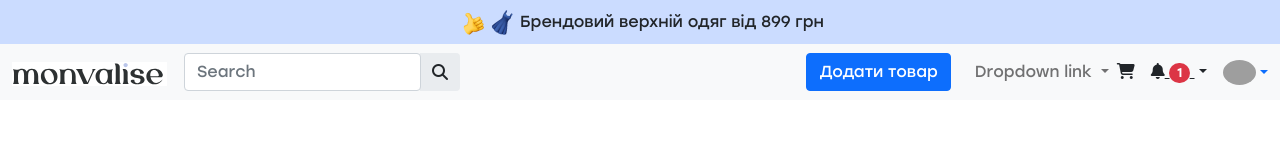
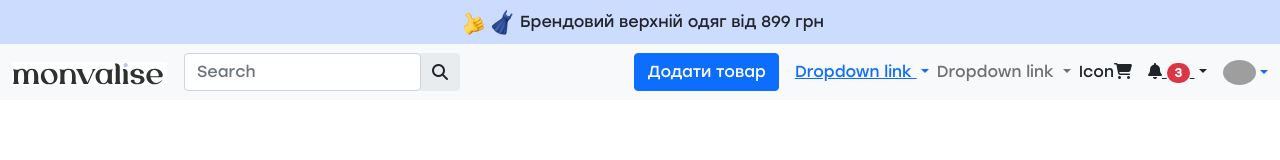
Before and after one commit to duracell27/testHTMLforGeek, a website: page src/index.html in a window 1280 px wide. Drawn offline with nearby package versions, Linux system fonts and the light colour scheme; files that its build step writes are made by us from their sources; grey boxes are pictures that could not be loaded.

Commit message:
dropdown works

```diff
--- a/src/index.html
+++ b/src/index.html
@@ -9,9 +9,9 @@
   <!-- Bootstrap CSS -->
   <link href="https://cdn.jsdelivr.net/npm/bootstrap@5.0.2/dist/css/bootstrap.min.css" rel="stylesheet"
     crossorigin="anonymous">
-  <!-- <script src="https://cdn.jsdelivr.net/npm/bootstrap@5.0.2/dist/js/bootstrap.bundle.min.js" integrity="sha384-MrcW6ZMFYlzcLA8Nl+NtUVF0sA7MsXsP1UyJoMp4YLEuNSfAP+JcXn/tWtIaxVXM" crossorigin="anonymous"></script> -->
-  <script src="https://cdn.jsdelivr.net/npm/@popperjs/core@2.9.2/dist/umd/popper.min.js" integrity="sha384-IQsoLXl5PILFhosVNubq5LC7Qb9DXgDA9i+tQ8Zj3iwWAwPtgFTxbJ8NT4GN1R8p" crossorigin="anonymous"></script>
-<script src="https://cdn.jsdelivr.net/npm/bootstrap@5.0.2/dist/js/bootstrap.min.js" integrity="sha384-cVKIPhGWiC2Al4u+LWgxfKTRIcfu0JTxR+EQDz/bgldoEyl4H0zUF0QKbrJ0EcQF" crossorigin="anonymous"></script>
+
+  <!-- <script src="https://cdn.jsdelivr.net/npm/@popperjs/core@2.9.2/dist/umd/popper.min.js" integrity="sha384-IQsoLXl5PILFhosVNubq5LC7Qb9DXgDA9i+tQ8Zj3iwWAwPtgFTxbJ8NT4GN1R8p" crossorigin="anonymous"></script>
+<script src="https://cdn.jsdelivr.net/npm/bootstrap@5.0.2/dist/js/bootstrap.min.js" integrity="sha384-cVKIPhGWiC2Al4u+LWgxfKTRIcfu0JTxR+EQDz/bgldoEyl4H0zUF0QKbrJ0EcQF" crossorigin="anonymous"></script> -->
   <!-- My CSS -->
   <link rel="stylesheet" href="css/main.min.css">
   <!-- FontAwesome -->
@@ -89,15 +89,27 @@
                 Додати товар
               </button>
 
-              <ul class="navbar-nav">
-                <!-- Dropdown -->
+              <div class="dropdown">
+                <a class="dropdown-toggle" href="#" role="button" id="dropdownMenuLink" data-bs-toggle="dropdown" aria-expanded="false">
+                  Dropdown link
+                </a>
+
+                <ul class="dropdown-menu" aria-labelledby="dropdownMenuLink">
+                  <li><a class="dropdown-item" href="#">Action</a></li>
+                  <li><a class="dropdown-item" href="#">Another action</a></li>
+                  <li><a class="dropdown-item" href="#">Something else here</a></li>
+                </ul>
+              </div>
+
+              <!-- Dropdown -->
+               <ul class="navbar-nav">
                 <li class="nav-item dropdown">
                   <a
                     class="nav-link dropdown-toggle"
                     href="#"
                     id="navbarDropdownMenuLinkLanguage"
                     role="button"
-                    data-mdb-toggle="dropdown"
+                    data-bs-toggle="dropdown"
                     aria-expanded="false"
                   >
                     Dropdown link
@@ -115,7 +127,7 @@
                   </ul>
                 </li>
               </ul>
-              <!-- Icon -->
+              Icon
               <a class="text-reset me-3" href="#">
                 <i class="fas fa-shopping-cart"></i>
               </a>
@@ -127,11 +139,11 @@
                   href="#"
                   id="navbarDropdownMenuLinkAnother"
                   role="button"
-                  data-mdb-toggle="dropdown"
+                  data-bs-toggle="dropdown"
                   aria-expanded="false"
                 >
                   <i class="fas fa-bell"></i>
-                  <span class="badge rounded-pill badge-notification bg-danger">1</span>
+                  <span class="badge rounded-pill badge-notification bg-danger">3</span>
                 </a>
                 <ul
                   class="dropdown-menu dropdown-menu-end"
@@ -155,7 +167,7 @@
                   href="#"
                   id="navbarDropdownMenuAvatar"
                   role="button"
-                  data-mdb-toggle="dropdown"
+                  data-bs-toggle="dropdown"
                   aria-expanded="false"
                 >
                   <img
@@ -193,6 +205,8 @@
   <section class="catalog"></section>
   <footer class="footer"></footer>
 
+  <script src="https://code.jquery.com/jquery-3.6.1.min.js" integrity="sha256-o88AwQnZB+VDvE9tvIXrMQaPlFFSUTR+nldQm1LuPXQ=" crossorigin="anonymous"></script>
+  <script src="https://cdn.jsdelivr.net/npm/bootstrap@5.0.2/dist/js/bootstrap.bundle.min.js" integrity="sha384-MrcW6ZMFYlzcLA8Nl+NtUVF0sA7MsXsP1UyJoMp4YLEuNSfAP+JcXn/tWtIaxVXM" crossorigin="anonymous"></script>
   <script src="js/main.min.js"></script>
 </body>
 
```
